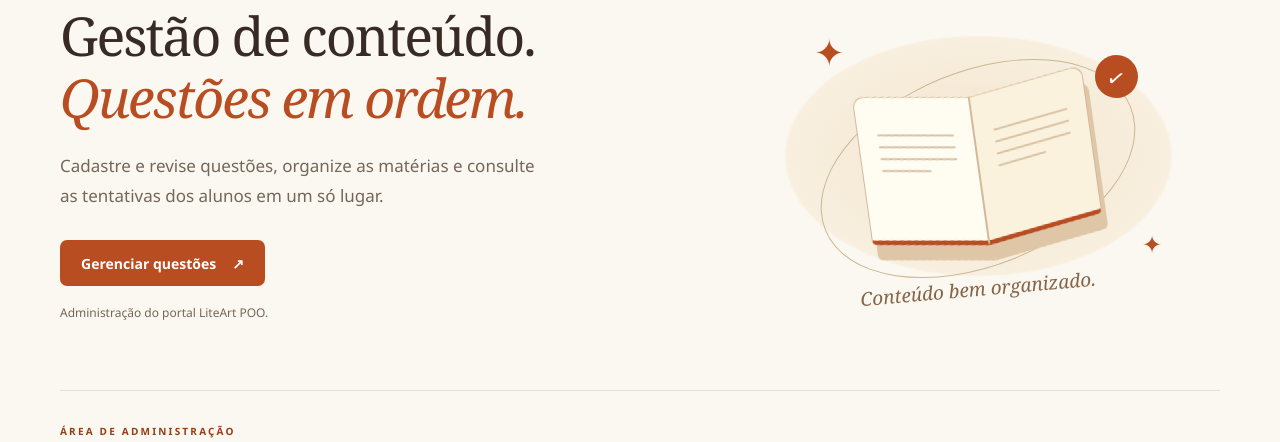
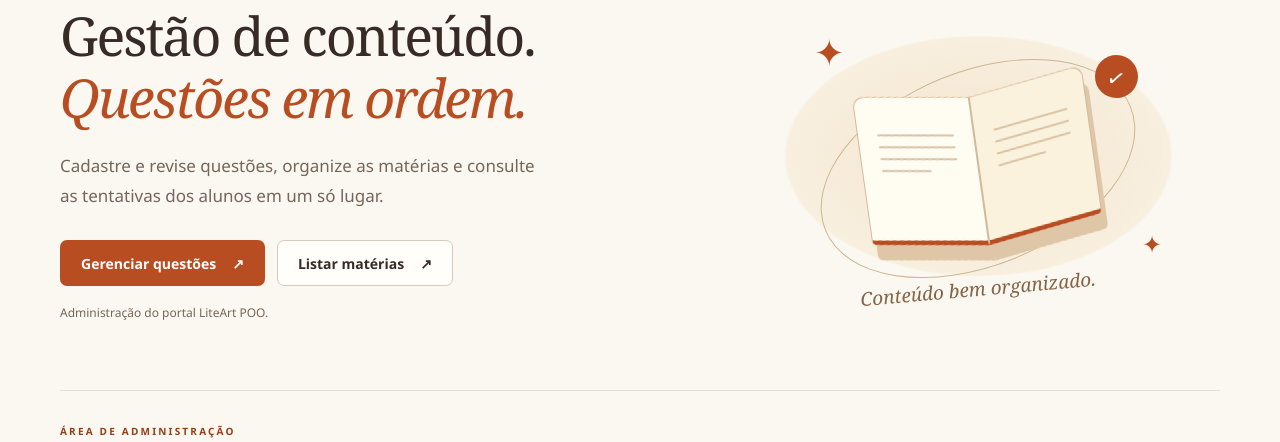
Before and after one commit to MrNemo31/P2_POO, an ASP.NET Core app: page / in a window 1280 px wide. Shown: the part 241-683 px from the top of the page. Run offline with ASP.NET Core 8, Linux system fonts and the light colour scheme.

Commit message:
Criaçaõ do botão para ir para a página das Matérias

```diff
--- a/LiteArt.Poo/Views/Home/Index.cshtml
+++ b/LiteArt.Poo/Views/Home/Index.cshtml
@@ -9,7 +9,10 @@
         <p class="eyebrow">PAINEL ADMINISTRATIVO</p>
         <h1 id="titulo-inicio">Gestão de conteúdo.<br /><em>Questões em ordem.</em></h1>
         <p class="lead">Cadastre e revise questões, organize as matérias e consulte as tentativas dos alunos em um só lugar.</p>
-        <a class="button button-primary" href="@Url.Content("~/Questoes")">Gerenciar questões <span aria-hidden="true">↗</span></a>
+        <div class="hero-actions">
+            <a class="button button-primary" href="@Url.Content("~/Questoes")">Gerenciar questões <span aria-hidden="true">↗</span></a>
+            <a class="button button-secondary" href="@Url.Content("~/Materia")">Listar matérias <span aria-hidden="true">↗</span></a>
+        </div>
         <p class="hero-footnote">Administração do portal LiteArt POO.</p>
     </div>
     <div class="hero-art" aria-hidden="true">
--- a/LiteArt.Poo/wwwroot/css/home.css
+++ b/LiteArt.Poo/wwwroot/css/home.css
@@ -2,6 +2,7 @@
 .home-hero h1 { font-size: clamp(38px, 4.2vw, 58px); line-height: 1.15; letter-spacing: -2px; }
 .home-hero em { color: var(--orange); font-weight: 400; }
 .hero-copy .lead { max-width: 480px; font-size: 17px; margin: 22px 0 28px; }
+.hero-actions { display: flex; flex-wrap: wrap; gap: 12px; }
 .hero-footnote { color: var(--muted); font-size: 12px; margin-top: 17px; }
 .hero-art { position: relative; height: 300px; border-radius: 50%; background: radial-gradient(ellipse, #f4e4cd 0%, #f8efdf 56%, transparent 57%); }
 .art-orbit { position: absolute; width: 330px; height: 195px; top: 65px; left: 50%; margin-left: -165px; border: 1px solid #ccb692; border-radius: 50%; transform: rotate(-22deg); }
```
